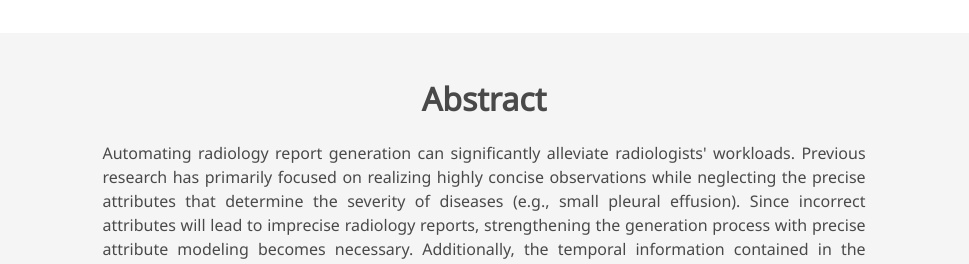
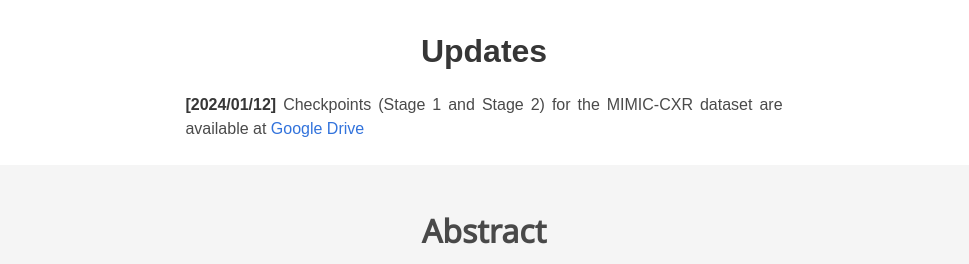
Before and after one commit to wjhou/Recap, a plain HTML site: page index.html in a window 1280 px wide. Shown: the part 484-748 px from the top of the page, without its empty margins (156-1125 px from the left). Drawn offline with nearby package versions, Linux system fonts and the light colour scheme; some icons are missing; a web font is replaced by a local one.

Commit message:
Update index.html

```diff
--- a/index.html
+++ b/index.html
@@ -117,6 +117,22 @@
       </div>
     </div>
   </section>
+  <section class="hero teaser">
+    <div class="container is-max-desktop">
+      <div class="columns is-centered has-text-centered">
+        <div class="column is-four-fifths">
+          <h2 class="title is-3">Updates</h2>
+          <div class="content has-text-justified">
+            <strong>[2024/01/12]</strong> Checkpoints (Stage 1 and Stage 2) for the MIMIC-CXR dataset are available at
+            <a href="https://drive.google.com/drive/folders/1Tdu1d_OaxiGGoPEpajvHaolzD99mz7u4?usp=sharing">Google
+              Drive</a>
+            </p>
+          </div>
+        </div>
+      </div>
+    </div>
+  </section>
+  <br>
 
   <!-- Paper abstract -->
   <section class="section hero is-light">
```
